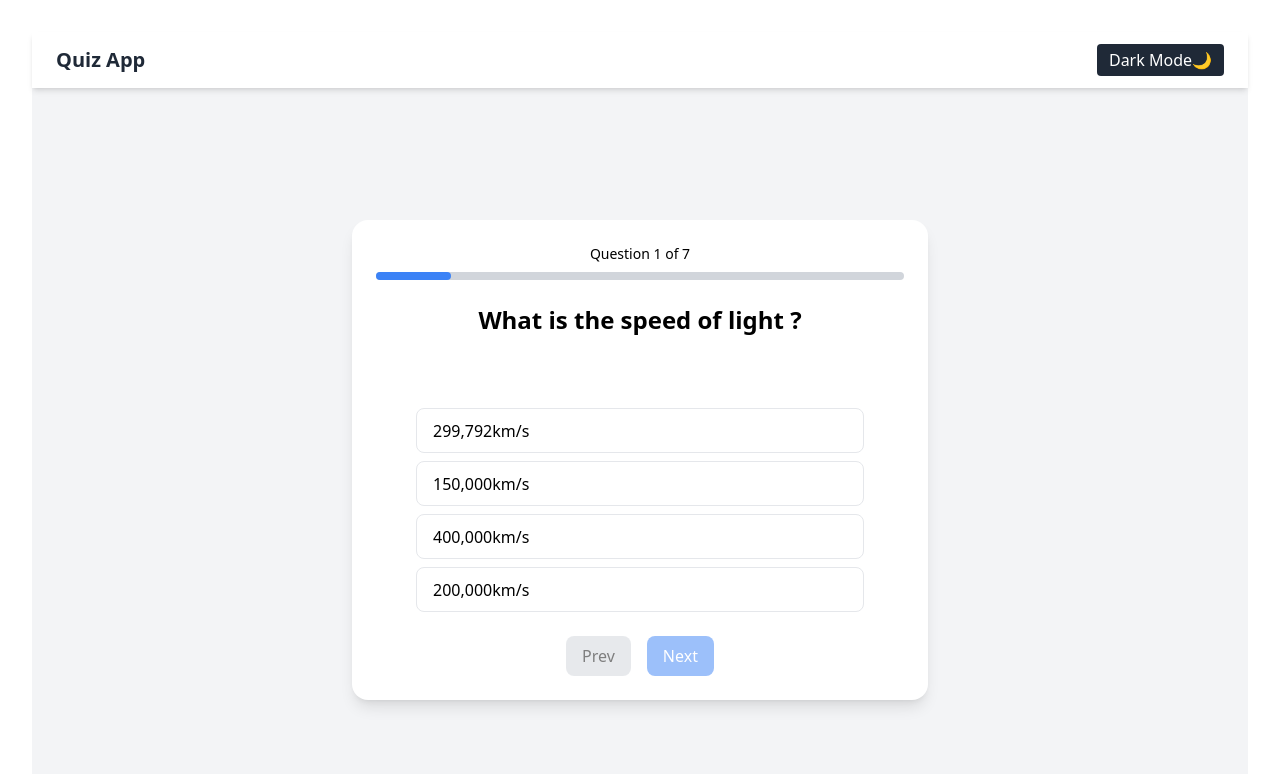
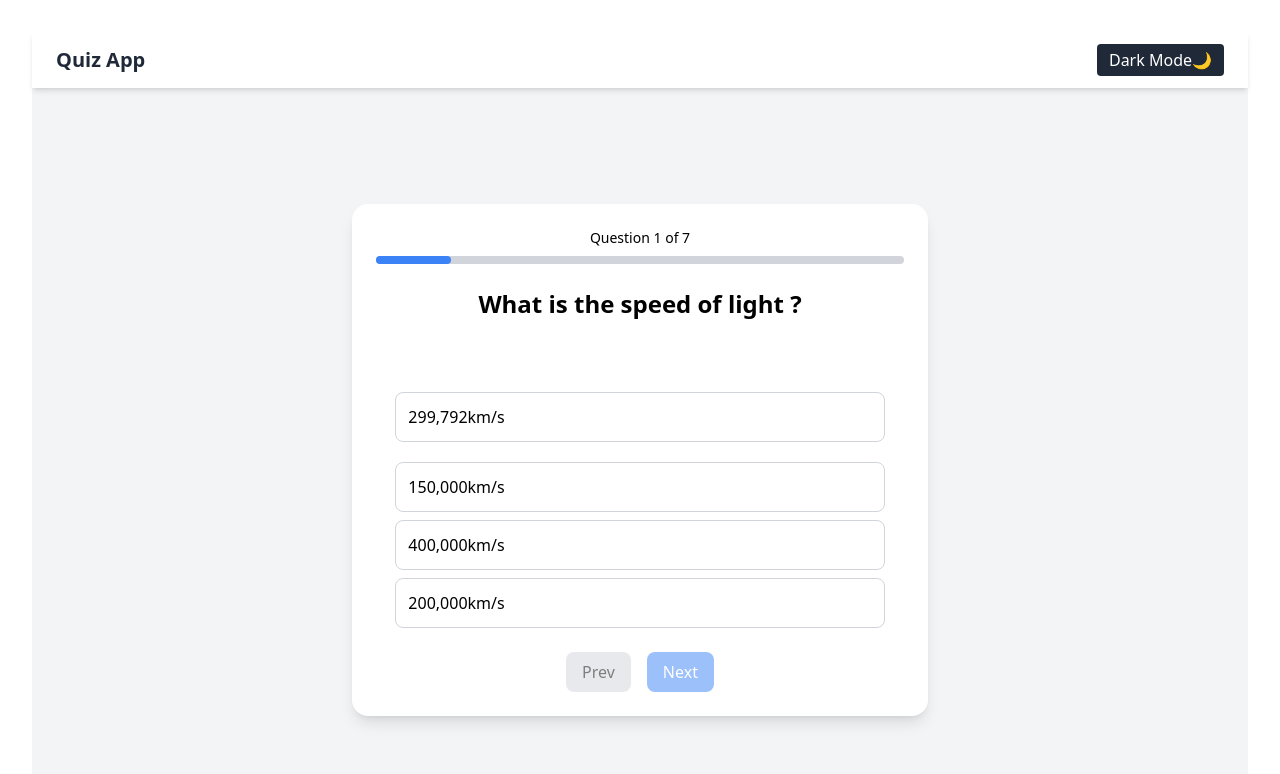
Before and after one commit to dpizzle38/quiz_project, a React (Vite) app: page / in a window 1280 px wide. Both pictures are taken after a click on the button "Start Quiz". Shown: the top 774 px of the page. Built offline with nearby package versions, Linux system fonts and the light colour scheme.

Commit message:
Just made changes to my button in Question component to make button options appear bright in dark mode for users

```diff
--- a/src/Features/Question.jsx
+++ b/src/Features/Question.jsx
@@ -7,9 +7,39 @@ const Question = ({question, onAnswer, selectedAnswer, isLocked}) => {
       {question.question}</h2>
       <div className='space-y-2'>
       {question.options.map((option, index)=>(
-        <button className= "w-full max-w-md text-left px-4 py-2 border rounded-lg min-h-[45px] hover:bg-blue-100 transition "key={index} onClick={()=>onAnswer(option)} disabled={isLocked} style={{backgroundColor : selectedAnswer === option ? "lightblue": "white"}}>
-         {option}
-        </button>
+       <button
+       key={index}
+       onClick={() => onAnswer(option)}
+       disabled={isLocked}
+       className={`
+         w-full
+         mb-3
+         p-3
+         rounded-lg
+         border
+         text-left
+         transition-all
+         duration-200
+
+         ${
+           selectedAnswer === option
+             ? "bg-blue-500 text-white border-blue-500"
+             : `
+               bg-white
+               text-black
+               border-gray-300
+               hover:bg-blue-100
+
+               dark:bg-gray-700
+               dark:text-white
+               dark:border-gray-600
+               dark:hover:bg-gray-600
+             `
+         }
+       `}
+     >
+       {option}
+     </button>
 
       ))}
       </div>
@@ -17,5 +47,5 @@ const Question = ({question, onAnswer, selectedAnswer, isLocked}) => {
 
   )
 }
-
+// className= "w-full max-w-md text-left px-4 py-2 border rounded-lg min-h-[45px] hover:bg-blue-100 transition"
 export default Question;
--- a/tailwind.config.js
+++ b/tailwind.config.js
@@ -1,5 +1,6 @@
 /** @type {import('tailwindcss').Config} */
 export default {
+
     darkMode: 'class',
     content: [
       "./index.html",
```
